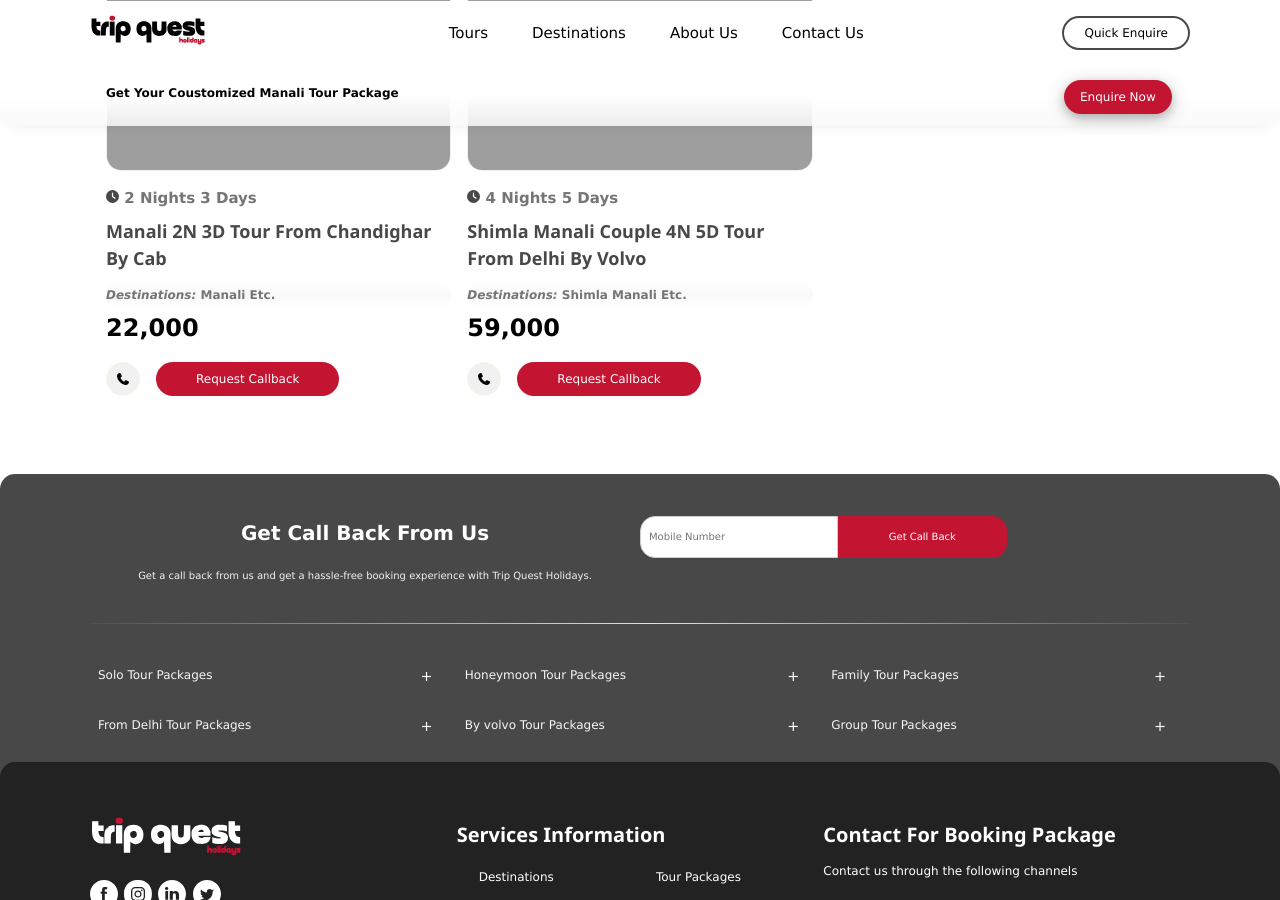
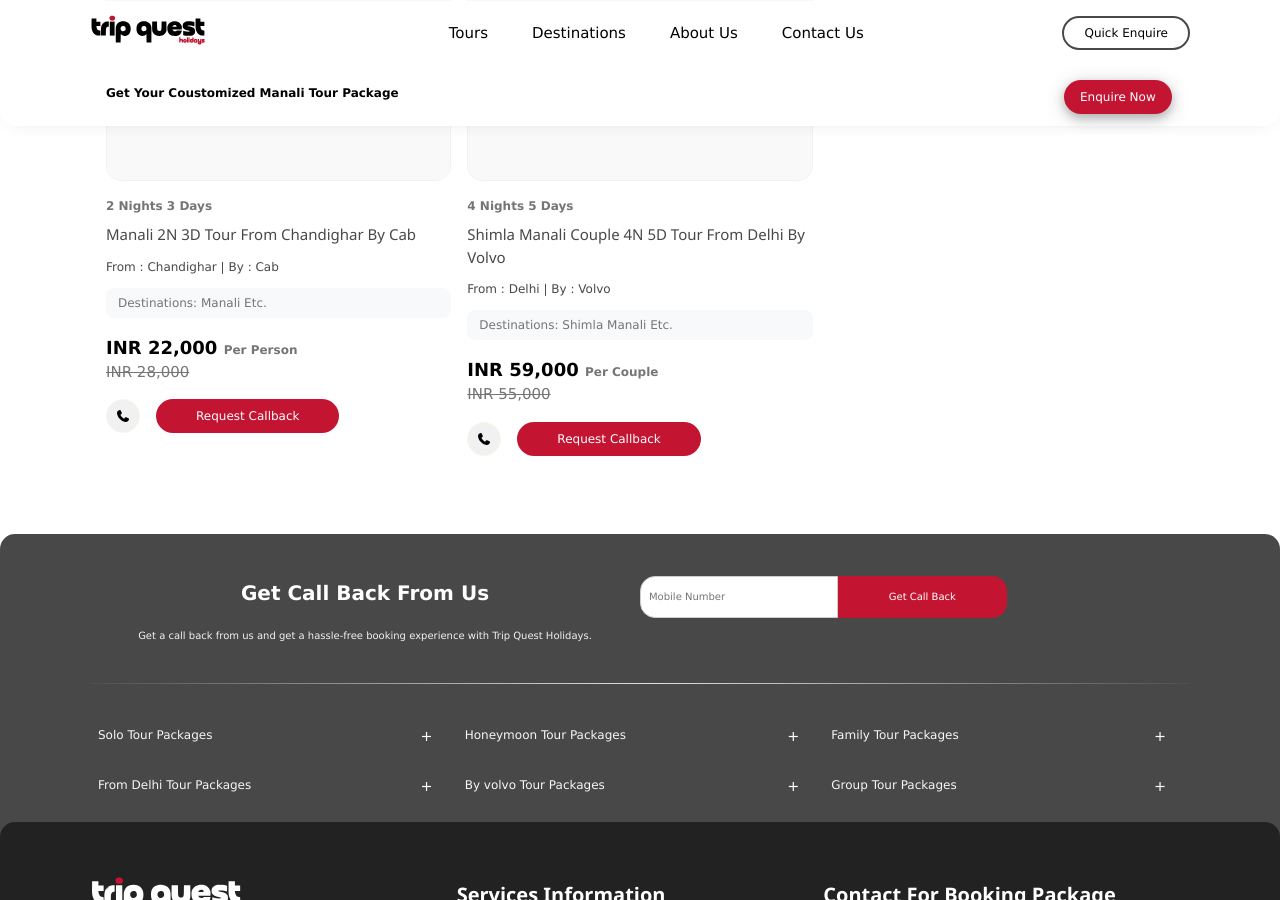
Before and after one commit to VikasLazarus/AURA, a Jekyll site: the page built from destinations/manali.md, in a window 1280 px wide and 900 px high, scrolled down 1380 px. Built offline with Jekyll 4.4.1, drawn with Linux system fonts in a browser that asks for light colours.

Commit message:
Auto-publish update: 2026-07-03 13:40:14

```diff
--- a/_layouts/sub-destinations.html
+++ b/_layouts/sub-destinations.html
@@ -335,7 +335,7 @@
 
   <!--Home Nav 2-->
 
-<div class="w3-row" style="background-image: linear-gradient(to bottom, #ffffff,#ffffff, #f9f9f9d8); box-shadow: 0 4px 20px -12px rgba(0,0,0,0.19);
+<div class="w3-row w3-white" style="box-shadow: 0 4px 20px -12px rgba(0,0,0,0.19);
   border-radius: 0px 0px 15px 15px; z-index: 40; position: -webkit-sticky;
 position: sticky;
 top:63px;">
@@ -482,41 +482,55 @@ top:63px;">
         {% for post in site.tour %}
         {% if post.category contains current_cat %}
         <!--1-->
-       <div class="w3-third" style="margin-bottom:30px ;">
-          <a class="w3-row w3-margin-bottom" style="text-decoration: none;" href="{{ site.url }}{{ post.url | relative_url }}">
-              <div class="w3-row w3-display-container" style="height: 290px; width:100%;">
-                <img class="w3-border w3-border-light-gray" alt="{{ post.title }}" src="{{ site.url }}/assets/images/{{ post.image1 }}" style="border-radius: 15px; object-fit: cover; overflow: hidden; height: 100%; width: 100%;">
+        <div class="w3-third" style="margin-bottom: 30px; height: fit-content;">
+          <a class="w3-row" style="display: block; text-decoration: none;"
+            href="{{ site.url }}{{ post.url | relative_url }}">
+            <div class="w3-row" style="height: 300px; width:100%px;">
+              <img class="w3-border w3-border-light-gray" alt="{{ post.imgh1 }}"
+                src="{{ site.url }}/assets/images/{{ post.img1 }}"
+                style="border-radius: 15px; object-fit: cover; overflow: hidden; height: 100%; width: 100%;">
+
             </div>
 
             <div class="w3-row">
               <div class="w3-row w3-margin-top">
-                  <div class="w3-left w3-text-gray"><b>
-                  <svg width="13px" xmlns="http://www.w3.org/2000/svg" viewBox="0 0 512 512"><path fill="#484848" d="M256 0a256 256 0 1 1 0 512 256 256 0 1 1 0-512zM232 120l0 136c0 8 4 15.5 10.7 20l96 64c11 7.4 25.9 4.4 33.3-6.7s4.4-25.9-6.7-33.3L280 243.2 280 120c0-13.3-10.7-24-24-24s-24 10.7-24 24z"/></svg>
-                    {{ post.duration }}</b></div>
-                  <div class="w3-right w3-text-gray"></div>
+                <div class="w3-left w3-text-gray w3-small" style="font-weight: 700;">
+                    {{ post.duration }}</div>
+                <div class="w3-right w3-text-gray w3-small">
+
+                </div>
               </div>
 
-                <h3 class="w3-text-dark-gray" style="font-size: 20px; margin: 8px 0px; overflow: hidden; display: -webkit-box; -webkit-line-clamp: 2; font-weight: 700; -webkit-box-orient: vertical; font-size:18px;">
+              <h3 class="w3-text-dark-gray"
+                style="font-size: 13px; margin: 8px 0px; overflow: hidden; display: -webkit-box; -webkit-line-clamp: 2; font-weight: 500; -webkit-box-orient: vertical; font-size:15px;">
                 {{ post.title }}
               </h3>
-
-                <div class="w3-row w3-small w3-text-gray w3-round" style="padding: 6px 0px; background-image: linear-gradient(#ffffff00, #f9f9f9, #ffffff00);">
-                  <b><i>Destinations: </i>{{ post.destinations }} Etc.</b>
+    <p class="w3-small w3-text-dark-gray">From : {{ post.from_location }} | By : {{ post.tour_by }}</p>
+              <div class="w3-row w3-small w3-text-gray w3-round-large w3-margin-bottom"
+                style="padding: 6px 12px; background-color:#f8f9fa;">
+                Destinations: {{ post.destinations }} Etc.
               </div>
 
-                <b class="w3-xlarge" style="margin-top: 0px;">{{ post.price }} <span class="w3-small w3-text-gray">{{ post.priceper }}</span> </b>
-                <br><strike class="w3-text-gray">{{ post.xprice }}</strike>
+              <b class="w3-large">INR {{ post.price }} <span class="w3-small w3-text-gray">{{
+                  post.price_per }}</span> </b>
+              <br><strike class="w3-text-gray">INR {{ post.price_x }}</strike>
             </div>
           </a>
 
           <div class="w3-row w3-margin-top">
             <div class="w3-col" style="width: 50px;">
-                <a href="tel:+918219471645" aria-label="Call Now To Enquire" class="w3-button w3-light-gray w3-small w3-border w3-border-sand" style="width: 34px; height: 34px; padding: 0px; border-radius: 30px; display: inline-flex; align-items: center; justify-content: center;">
-                  <svg width="12px" xmlns="http://www.w3.org/2000/svg" viewBox="0 0 512 512"><path d="M160.2 25C152.3 6.1 131.7-3.9 112.1 1.4l-5.5 1.5c-64.6 17.6-119.8 80.2-103.7 156.4 37.1 175 174.8 312.7 349.8 349.8 76.3 16.2 138.8-39.1 156.4-103.7l1.5-5.5c5.4-19.7-4.7-40.3-23.5-48.1l-97.3-40.5c-16.5-6.9-35.6-2.1-47 11.8l-38.6 47.2C233.9 335.4 177.3 277 144.8 205.3L189 169.3c13.9-11.3 18.6-30.4 11.8-47L160.2 25z"/></svg>
+              <a href="tel:+918219471645" aria-label="Call Now To Enquire"
+                class="w3-button w3-light-gray w3-small w3-border w3-border-sand"
+                style="width: 34px; height: 34px; padding: 0px; border-radius: 30px; display: inline-flex; align-items: center; justify-content: center;">
+                <svg width="12px" xmlns="http://www.w3.org/2000/svg" viewBox="0 0 512 512">
+                  <path
+                    d="M160.2 25C152.3 6.1 131.7-3.9 112.1 1.4l-5.5 1.5c-64.6 17.6-119.8 80.2-103.7 156.4 37.1 175 174.8 312.7 349.8 349.8 76.3 16.2 138.8-39.1 156.4-103.7l1.5-5.5c5.4-19.7-4.7-40.3-23.5-48.1l-97.3-40.5c-16.5-6.9-35.6-2.1-47 11.8l-38.6 47.2C233.9 335.4 177.3 277 144.8 205.3L189 169.3c13.9-11.3 18.6-30.4 11.8-47L160.2 25z" />
+                </svg>
               </a>
             </div>
             <div class="w3-rest">
-                <button onclick="document.getElementById('id01').style.display='block'" class="w3-button w3-small w3-teal" style="border-radius: 30px; padding-left: 40px; padding-right: 40px;">
+              <button onclick="document.getElementById('id01').style.display='block'" class="w3-button w3-small w3-teal"
+                style="border-radius: 30px; padding-left: 40px; padding-right: 40px;">
                 Request Callback
               </button>
             </div>
```
Lines whose indentation alone changed are shown as unchanged.
